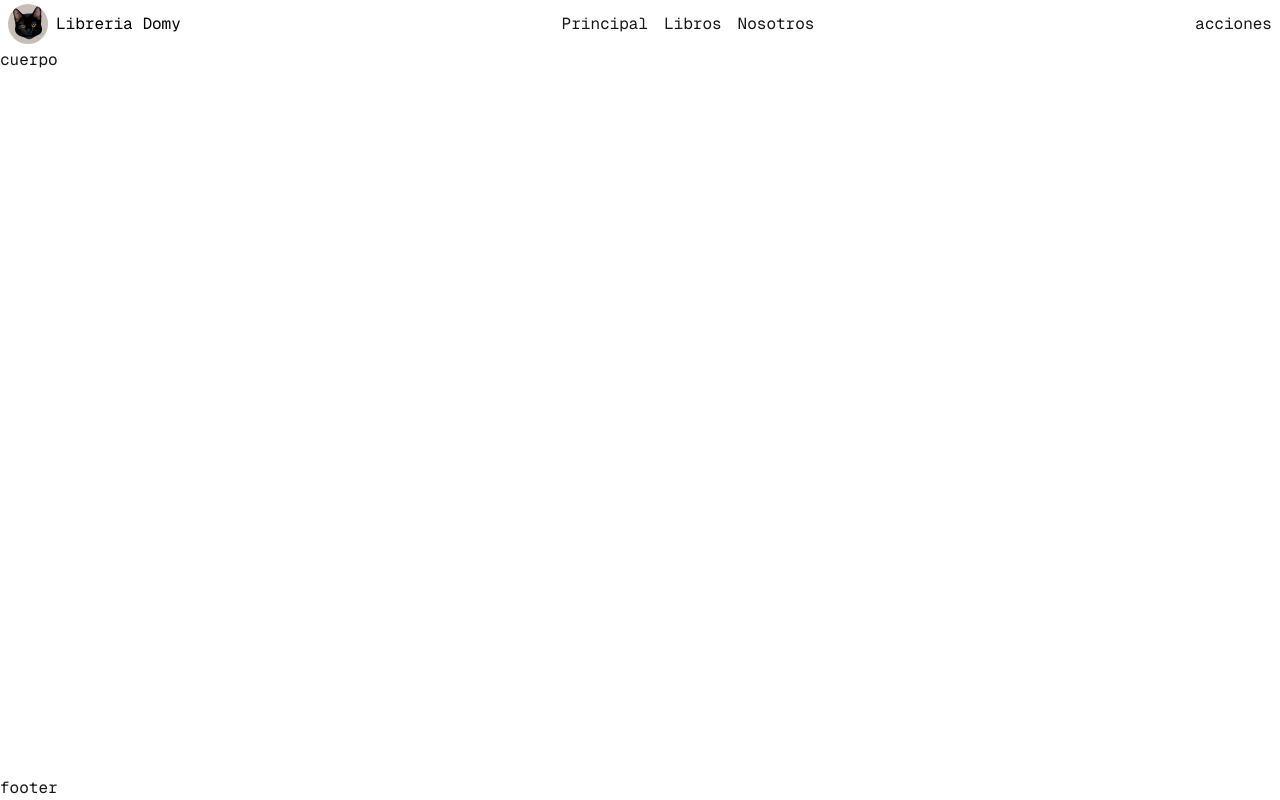
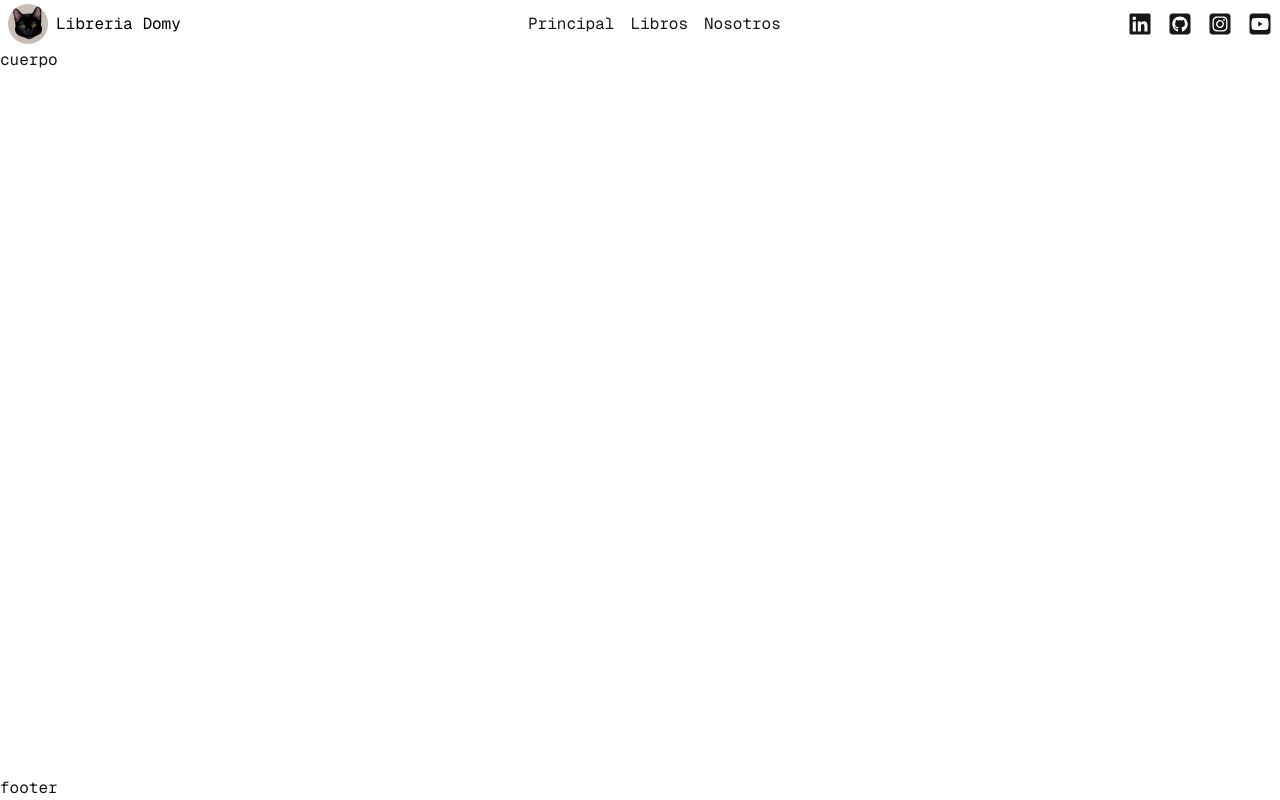
Before and after one commit to ShootDomy/frontend-intermedio, a Next.js app: page / in a window 1280 px wide. Built offline with nearby package versions, Linux system fonts and the light colour scheme.

Commit message:
feat: update Navbar to include Acciones component and enhance menu-data with social links

```diff
--- /dev/null
+++ b/src/Components/Common/Acciones.tsx
@@ -0,0 +1,20 @@
+import { menuAcciones } from "@/ts/menu-data";
+import Link from "next/link";
+import React from "react";
+
+export const Acciones = () => {
+  return (
+    <div className="flex flex-row items-center gap-4">
+      {menuAcciones.map((item, index) => (
+        <Link key={index} href={item.link}>
+          <span
+            className={`text-2xl transition-colors duration-200 cursor-pointer ${item.className} `}
+            title={item.nombre || ""}
+          >
+            <item.icon />
+          </span>
+        </Link>
+      ))}
+    </div>
+  );
+};
--- a/src/Components/Common/Navbar.tsx
+++ b/src/Components/Common/Navbar.tsx
@@ -1,13 +1,14 @@
 import React from "react";
 import { Branding } from "./Branding";
 import { Menu } from "./Menu";
+import { Acciones } from "./Acciones";
 
 export const Navbar = () => {
   return (
     <div className="h-12 flex flex-row items-center justify-between px-2">
       <Branding />
       <Menu />
-      <div>acciones</div>
+      <Acciones />
     </div>
   );
 };
--- a/src/ts/menu-data.ts
+++ b/src/ts/menu-data.ts
@@ -1,6 +1,13 @@
 import { IconType } from "react-icons";
 import { FaHome } from "react-icons/fa";
-import { FaBook, FaUserTie } from "react-icons/fa6";
+import {
+  FaBook,
+  FaLinkedin,
+  FaSquareGithub,
+  FaSquareInstagram,
+  FaSquareYoutube,
+  FaUserTie,
+} from "react-icons/fa6";
 
 export const menuData: IMenuData[] = [
   { nombre: "Principal", link: "/", icon: FaHome },
@@ -12,4 +19,32 @@ export type IMenuData = {
   nombre: string;
   link: string;
   icon: IconType;
+  className?: string;
 };
+
+export const menuAcciones: IMenuData[] = [
+  {
+    nombre: "linkedin",
+    link: "https://www.linkedin.com/in/domenica-vintimilla-24a735245/",
+    icon: FaLinkedin,
+    className: "hover:text-blue-600",
+  },
+  {
+    nombre: "github",
+    link: "https://github.com/ShootDomy",
+    icon: FaSquareGithub,
+    className: "hover:text-violet-600",
+  },
+  {
+    nombre: "instagram",
+    link: "https://www.instagram.com/p/C5uSiHeNWy2/?igsh=YnRsbjI0aGs5cGZs",
+    icon: FaSquareInstagram,
+    className: "hover:text-pink-400",
+  },
+  {
+    nombre: "youtube",
+    link: "https://www.youtube.com/watch?v=Fb4zTP_N8sk&ab_channel=JPBG15XD",
+    icon: FaSquareYoutube,
+    className: "hover:text-red-800",
+  },
+];
```
Also changed, not shown: 1 other file (tests, documents, lock files or other folders).
